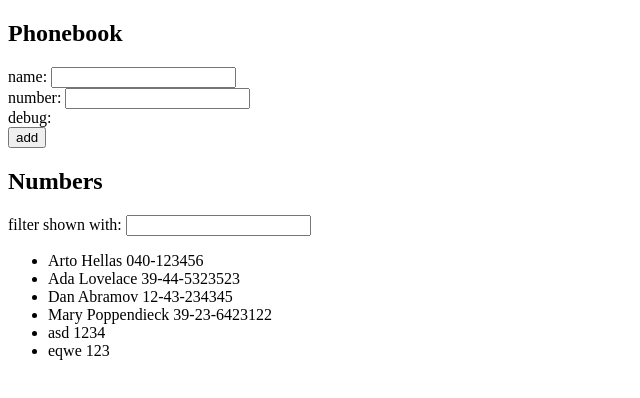
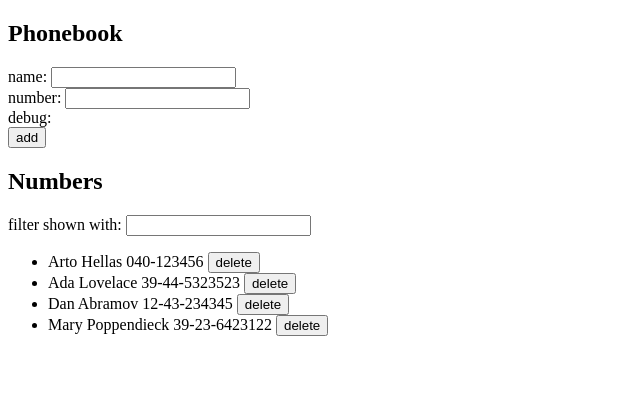
Before and after one commit to errMeep/phonebook-exercise, a React (Create React App) app: page / in a window 1280 px wide. Shown: the top 398 px of the page, without its empty margins (0-640 px from the left). Built offline with nearby package versions, Linux system fonts and the light colour scheme; data requests are answered from the project's data file.

Commit message:
Fix rename search and backend server removal

```diff
--- a/db.json
+++ b/db.json
@@ -19,16 +19,6 @@
       "name": "Mary Poppendieck",
       "number": "39-23-6423122",
       "id": 4
-    },
-    {
-      "name": "asd",
-      "id": 5,
-      "number": "1234"
-    },
-    {
-      "name": "eqwe",
-      "number": "123",
-      "id": 6
     }
   ]
 }
--- a/src/App.js
+++ b/src/App.js
@@ -14,6 +14,7 @@ const App = () => {
   const [newNumber, setNewNumber] = useState('');
   const [searchName, setSearchName] = useState('');
 
+  //update list from backend server
   useEffect(() => {
     backend.getAll().then((res) => {
       setPersons(res);
@@ -32,7 +33,6 @@ const App = () => {
       }
     }
     //code for adding to array persons
-    const lastplace = persons[persons.length - 1].id;
     const temp = {
       name: newName,
       number: newNumber,
@@ -43,6 +43,13 @@ const App = () => {
     });
     setNewName('');
     setNewNumber('');
+  };
+
+  //remove from backend and frontend
+  const removeEntry = (id) => {
+    backend.remove(id).then(() => {
+      setPersons(persons.filter((person) => person.id !== id));
+    });
   };
 
   //update newName
@@ -76,7 +83,11 @@ const App = () => {
         <input value={searchName} onChange={handleSearchChange} />
       </div>
 
-      <Search persons={persons} searchName={searchName} />
+      <Search
+        persons={persons}
+        searchName={searchName}
+        removeEntry={removeEntry}
+      />
     </div>
   );
 };
--- a/src/Components/Search.js
+++ b/src/Components/Search.js
@@ -1,9 +1,11 @@
-const NumbersList = (props) => {
-  const { persons, searchName } = props;
+const Search = (props) => {
+  const { persons, searchName, removeEntry } = props;
+
   //search for letter to match word in array
   const filteredResult = persons.filter((person) =>
     person.name.toLowerCase().includes(searchName.toLowerCase())
   );
+
   //if empty return all
   if (searchName === '') {
     return (
@@ -11,7 +13,8 @@ const NumbersList = (props) => {
         <ul>
           {persons.map((person) => (
             <li key={person.id}>
-              {person.name} {person.number}
+              {person.name} {person.number}{' '}
+              <button onClick={() => removeEntry(person.id)}>delete</button>
             </li>
           ))}
         </ul>
@@ -23,7 +26,8 @@ const NumbersList = (props) => {
         <ul>
           {filteredResult.map((person) => (
             <li key={person.id}>
-              {person.name} {person.number}
+              {person.name} {person.number}{' '}
+              <button onClick={() => removeEntry(person.id)}>delete</button>
             </li>
           ))}
         </ul>
@@ -31,7 +35,4 @@ const NumbersList = (props) => {
     );
   }
 };
-const Search = (props) => {
-  return <NumbersList persons={props.persons} searchName={props.searchName} />;
-};
 export default Search;
--- a/src/Components/services.js
+++ b/src/Components/services.js
@@ -16,8 +16,13 @@ const update = (id, newObject) => {
   return request.then((res) => res.data);
 };
 
+const remove = (id) => {
+  return axios.delete(`${baseURL}/${id}`);
+};
+
 export default {
   getAll,
   create,
   update,
+  remove,
 };
```
